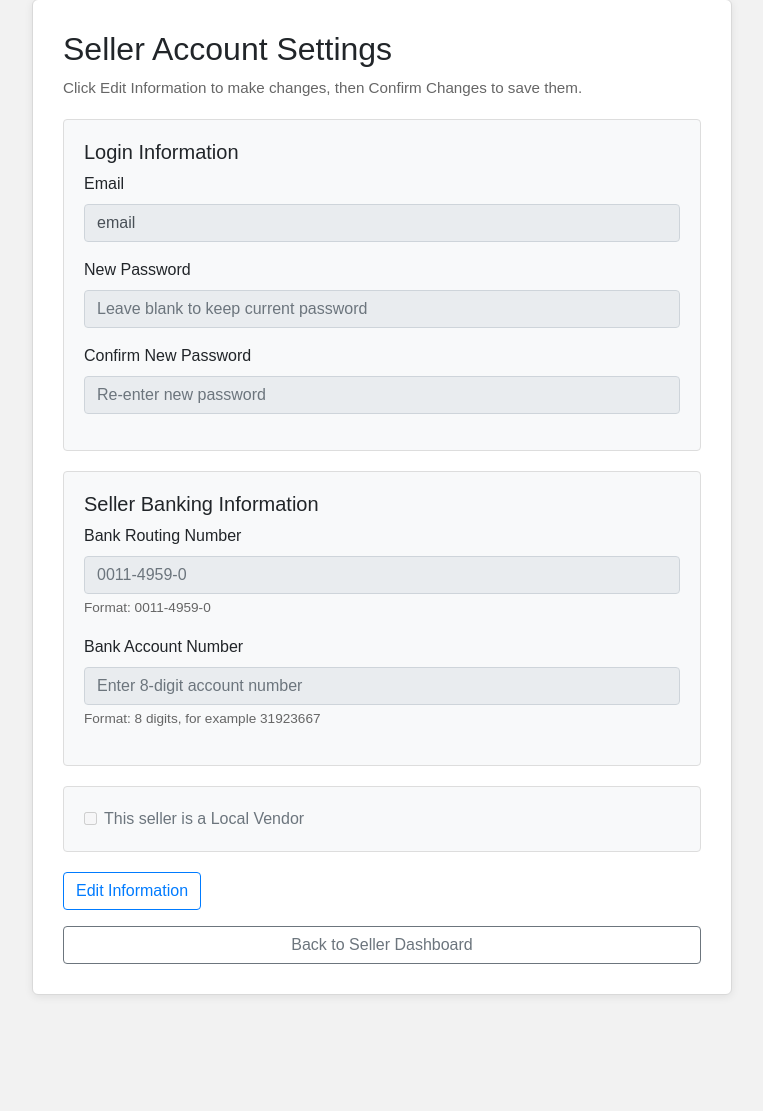
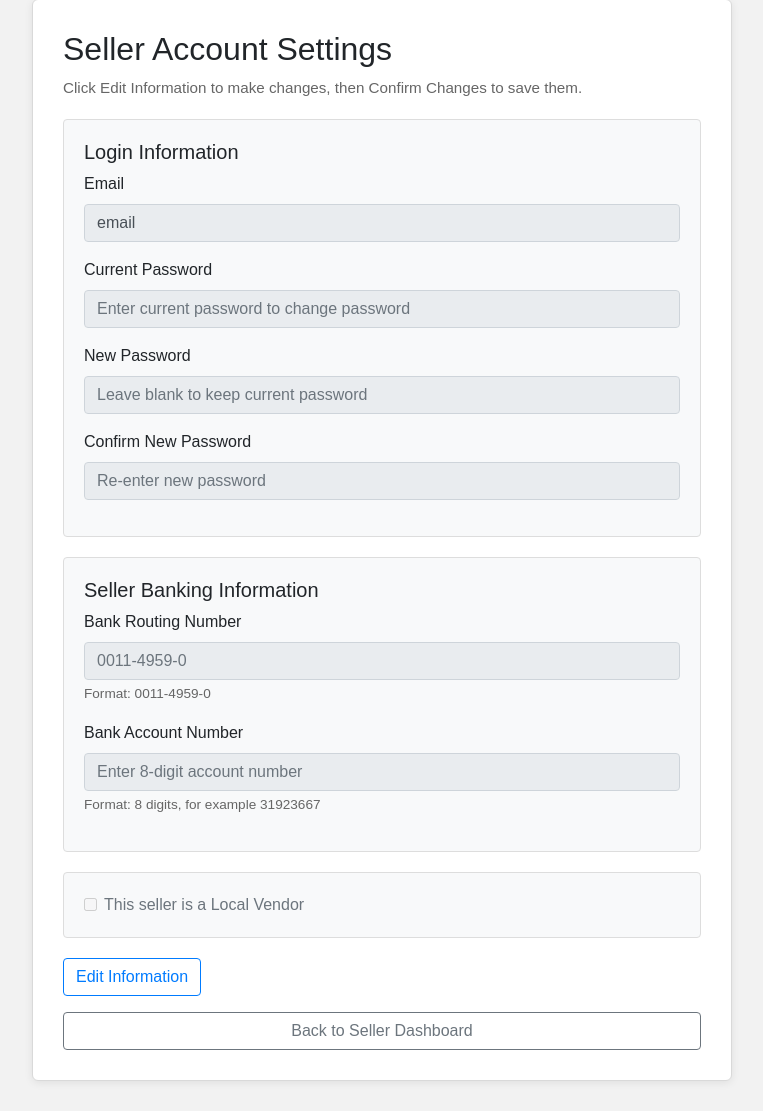
Before and after one commit to Unknowncoder2003/brain_not_found-431w-project, a Flask app: page /seller-account in a window 1280 px wide. Shown: the part 106-1217 px from the top of the page, without its empty margins (258-1021 px from the left). Before the commit the page ends 1101 px from the top, so only its background shows below. Run offline with Flask 3, Linux system fonts and the light colour scheme; a user stored in the database is signed in; data comes from the database, SQL or seed files in the repository; parts of the project's set-up code (start-up, migrations or seed data) failed here and were passed over; some libraries are stand-ins or nearby versions.

Commit message:
Made it so the seller has to input their current password correctly to be able to change their password.

```diff
--- a/app.py
+++ b/app.py
@@ -192,6 +192,7 @@ def seller_account():
     success = None
 
     if request.method == 'POST':
+        current_password = request.form.get('current_password', '').strip()
         new_password = request.form.get('new_password', '').strip()
         confirm_password = request.form.get('confirm_password', '').strip()
         bank_routing_number = request.form.get('bank_routing_number', '').strip()
@@ -204,13 +205,37 @@ def seller_account():
         elif not bank_account_number.isdigit() or len(bank_account_number) != 8:
             error = "Bank account number must contain exactly 8 digits."
         elif new_password or confirm_password:
-            if new_password != confirm_password:
+            if not current_password:
+                error = "You must enter your current password to change your password."
+            elif new_password != confirm_password:
                 error = "New passwords do not match."
+            else:
+                cursor.execute("""
+                    SELECT password, salt
+                    FROM Users
+                    WHERE email = ?
+                """, (user_email,))
+                result = cursor.fetchone()
+
+                if not result:
+                    error = "User account not found."
+                else:
+                    stored_hash, salt = result
+                    current_hash = hashlib.sha256((current_password + salt).encode('utf-8')).hexdigest()
+
+                    if current_hash != stored_hash:
+                        error = "Current password is incorrect."
 
         if not error:
+            # Update password only if user entered a new one
             if new_password:
-                cursor.execute("SELECT salt FROM Users WHERE email = ?", (user_email,))
+                cursor.execute("""
+                    SELECT salt
+                    FROM Users
+                    WHERE email = ?
+                """, (user_email,))
                 result = cursor.fetchone()
+
                 if result:
                     salt = result[0]
                     new_hash = hashlib.sha256((new_password + salt).encode('utf-8')).hexdigest()
@@ -220,6 +245,7 @@ def seller_account():
                         WHERE email = ?
                     """, (new_hash, user_email))
 
+            # Update seller info
             cursor.execute("""
                 UPDATE Sellers
                 SET bank_routing_number = ?, bank_account_number = ?
--- a/templates/seller_account.html
+++ b/templates/seller_account.html
@@ -104,15 +104,33 @@
                     </div>
 
                     <div class="form-group">
+                        <label for="current_password">Current Password</label>
+                        <input type="password"
+                               class="form-control editable-field"
+                               id="current_password"
+                               name="current_password"
+                               placeholder="Enter current password to change password"
+                               readonly>
+                    </div>
+
+                    <div class="form-group">
                         <label for="new_password">New Password</label>
-                        <input type="password" class="form-control editable-field" id="new_password" name="new_password"
-                               placeholder="Leave blank to keep current password" readonly>
+                        <input type="password"
+                               class="form-control editable-field"
+                               id="new_password"
+                               name="new_password"
+                               placeholder="Leave blank to keep current password"
+                               readonly>
                     </div>
 
                     <div class="form-group">
                         <label for="confirm_password">Confirm New Password</label>
-                        <input type="password" class="form-control editable-field" id="confirm_password" name="confirm_password"
-                               placeholder="Re-enter new password" readonly>
+                        <input type="password"
+                               class="form-control editable-field"
+                               id="confirm_password"
+                               name="confirm_password"
+                               placeholder="Re-enter new password"
+                               readonly>
                     </div>
                 </div>
 
@@ -312,6 +330,49 @@ document.getElementById("bank_account_number").addEventListener("input", functio
 document.getElementById("business_zipcode").addEventListener("input", function(e) {
     e.target.value = e.target.value.replace(/\D/g, '');
 });
+
+document.getElementById("seller-account-form").addEventListener("submit", function(e) {
+    const current = document.getElementById("current_password").value.trim();
+    const newPass = document.getElementById("new_password").value.trim();
+    const confirm = document.getElementById("confirm_password").value.trim();
+
+    if (newPass || confirm) {
+        if (!current) {
+            e.preventDefault();
+            alert("You must enter your current password to change your password.");
+            return;
+        }
+
+        if (newPass !== confirm) {
+            e.preventDefault();
+            alert("New passwords do not match.");
+            return;
+        }
+    }
+
+    const isLocalVendor = document.getElementById("is_local_vendor").checked;
+    const routing = document.getElementById("bank_routing_number").value;
+    const routingDigits = routing.replace(/\D/g, '');
+    const accountNumber = document.getElementById("bank_account_number").value;
+    const phone = document.getElementById("customer_service_phone_number").value;
+
+    if (routingDigits.length !== 9) {
+        e.preventDefault();
+        alert("Routing number must contain exactly 9 digits in the format 0011-4959-0.");
+        return;
+    }
+
+    if (accountNumber.length !== 8) {
+        e.preventDefault();
+        alert("Bank account number must contain exactly 8 digits.");
+        return;
+    }
+
+    if (isLocalVendor && phone.length !== 12) {
+        e.preventDefault();
+        alert("Customer service phone number must be in the format XXX-XXX-XXXX.");
+    }
+});
 </script>
 
 </body>
```
